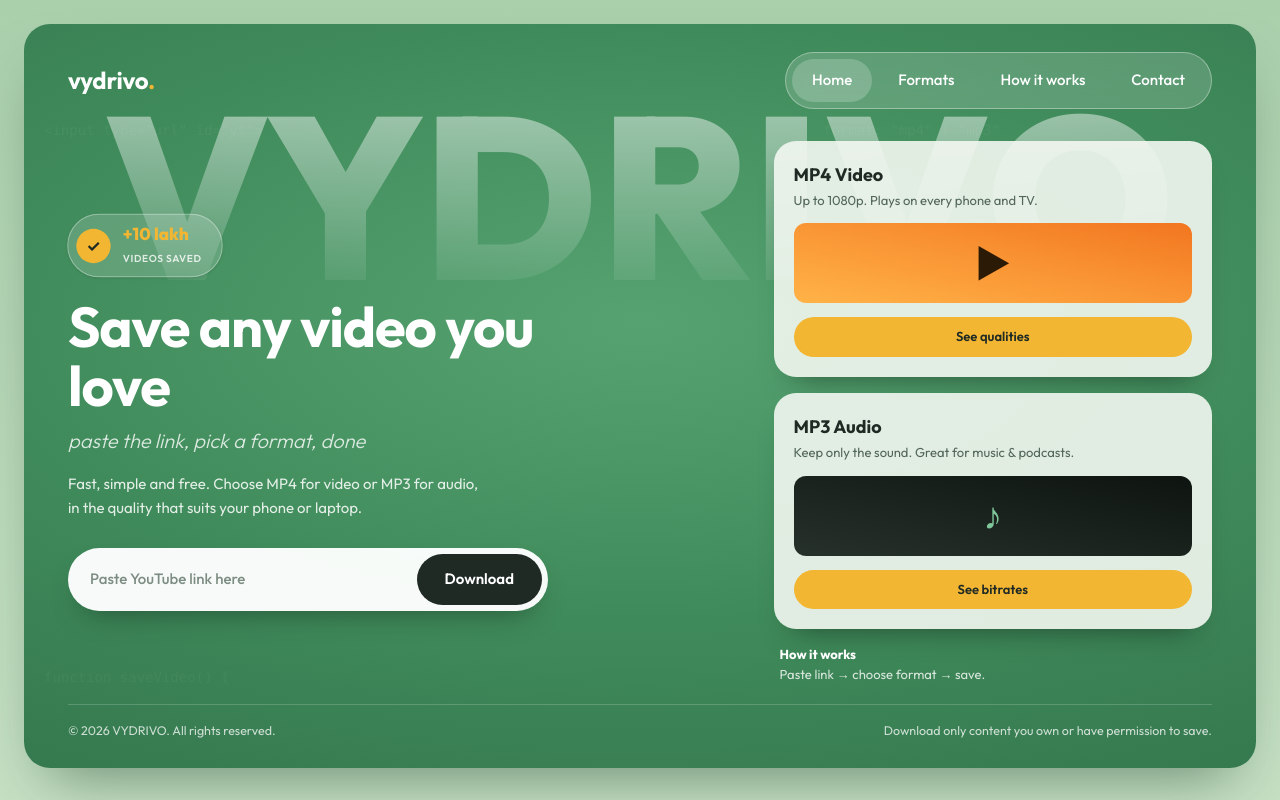
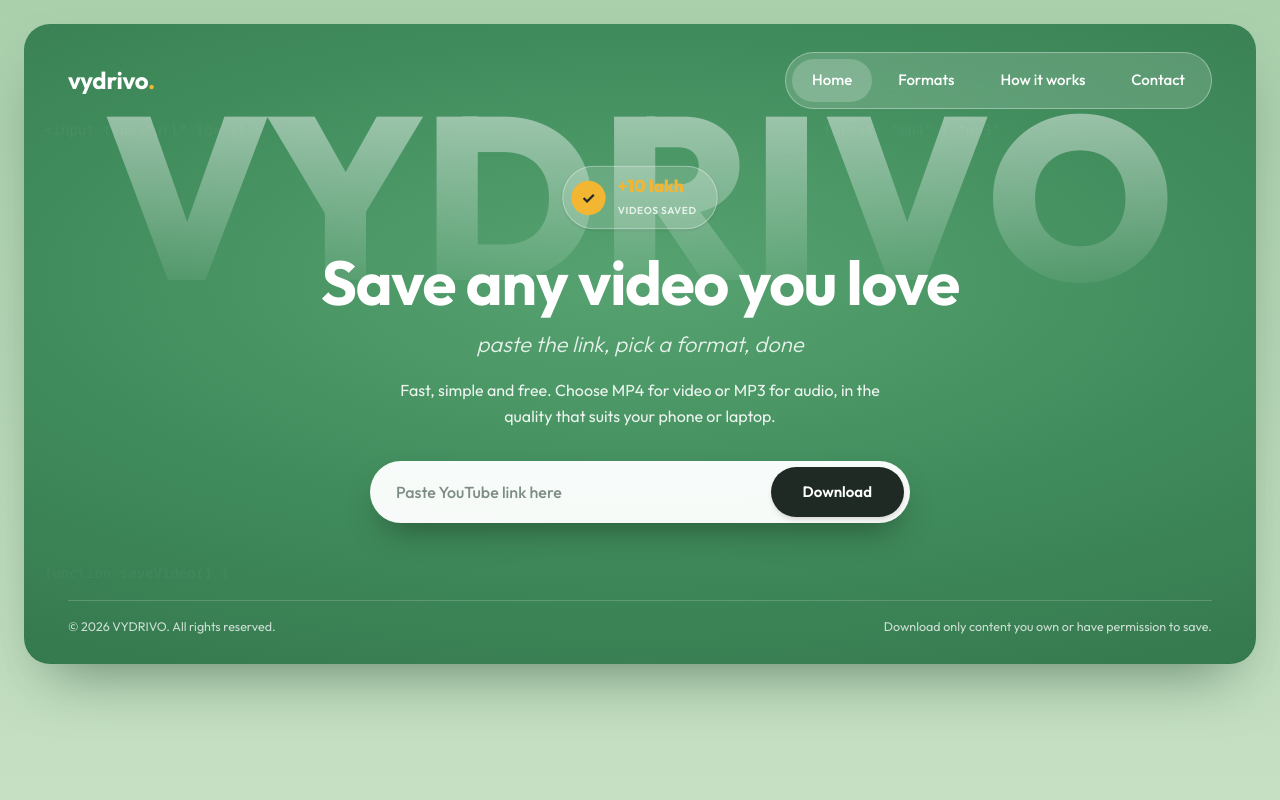
Before and after one commit to FaizanGouri/vydrivo, a Next.js app in the folder frontend/: page / in a window 1280 px wide. Built offline with nearby package versions, Linux system fonts and the light colour scheme.

Commit message:
UI Cleanup: Remove static MP4 and MP3 format cards and center downloader hero section

```diff
--- a/frontend/src/app/page.tsx
+++ b/frontend/src/app/page.tsx
@@ -230,11 +230,8 @@ export default function Home() {
         </div>
       </nav>
 
-      {/* Hero Section (Balanced 2-Column Layout Without Ninja Mascot) */}
-      <section className="relative z-10 flex-1 grid grid-cols-1 lg:grid-cols-[1.2fr_0.8fr] items-center gap-12 pt-8">
-
-        {/* Left Column: Copy & Downloader Input */}
-        <div className="flex flex-col items-center lg:items-start text-center lg:text-left">
+      {/* Hero Section (Centered Clean & Focused Downloader) */}
+      <section className="relative z-10 flex-1 flex flex-col items-center justify-center text-center py-10">
 
         {/* Badge with pulse */}
         <div className="pulse-badge inline-flex items-center gap-3 py-2 pl-2 pr-5 rounded-full bg-white/[0.16] border border-white/[0.35] mb-5 shadow-sm">
@@ -247,89 +244,39 @@ export default function Home() {
           </div>
         </div>
 
-          <h1 className="text-[clamp(36px,4.5vw,56px)] leading-[1.06] font-bold tracking-[-0.02em] text-white max-w-[14ch]">
+        <h1 className="text-[clamp(36px,5vw,62px)] leading-[1.08] font-bold tracking-[-0.02em] text-white max-w-[18ch]">
           Save any video you love
         </h1>
 
-          <p className="mt-2.5 italic font-light text-[20px] text-white/80">
+        <p className="mt-3 italic font-light text-[22px] text-white/85">
           paste the link, pick a format, done
         </p>
 
-          <p className="mt-4 max-w-[42ch] text-[15px] leading-relaxed text-white/85">
+        <p className="mt-4 max-w-[48ch] text-[15px] sm:text-[16px] leading-relaxed text-white/90">
           Fast, simple and free. Choose MP4 for video or MP3 for audio, in the quality that suits your phone or laptop.
         </p>
 
         {/* Input Box Form */}
-          <form onSubmit={handleInspect} className="mt-7 flex gap-2 p-1.5 rounded-full bg-white/[0.96] w-full max-w-[480px] shadow-[0_14px_30px_-14px_rgba(0,0,0,0.4)] focus-within:ring-2 focus-within:ring-[#f2b632]">
+        <form onSubmit={handleInspect} className="mt-8 flex gap-2 p-1.5 rounded-full bg-white/[0.96] w-full max-w-[540px] shadow-[0_16px_35px_-12px_rgba(0,0,0,0.4)] focus-within:ring-3 focus-within:ring-[#f2b632]">
           <input
             type="url"
             value={url}
             onChange={(e) => setUrl(e.target.value)}
             placeholder="Paste YouTube link here"
-              className="flex-1 min-w-0 border-0 bg-transparent px-4 py-2 font-medium text-[15px] text-[#1f2a24] placeholder-[#7d8d83] focus:outline-none"
+            className="flex-1 min-w-0 border-0 bg-transparent px-5 py-2.5 font-medium text-[16px] text-[#1f2a24] placeholder-[#7d8d83] focus:outline-none"
           />
           <button
             type="submit"
             disabled={loading}
-              className="border-0 cursor-pointer font-semibold text-[15px] px-7 py-3.5 rounded-full bg-[#1f2a24] hover:bg-[#0f1612] text-white transition-all transform hover:-translate-y-0.5 disabled:opacity-50 flex items-center gap-2"
+            className="border-0 cursor-pointer font-semibold text-[15px] px-8 py-3.5 rounded-full bg-[#1f2a24] hover:bg-[#0f1612] text-white transition-all transform hover:-translate-y-0.5 disabled:opacity-50 flex items-center gap-2 shadow-md"
           >
             {loading ? <Loader2 className="w-4 h-4 animate-spin" /> : "Download"}
           </button>
         </form>
 
         {/* Feedback Messages */}
-          {msg && <p className="mt-3 text-[14px] text-white font-medium">{msg}</p>}
-          {error && <p className="mt-3 text-[14px] text-[#ffe29a] font-medium flex items-center gap-1.5"><AlertCircle className="w-4 h-4 shrink-0" />{error}</p>}
-        </div>
-
-        {/* Right Column: Cards (Format Options & Dynamic Download Result) */}
-        <div className="flex flex-col gap-4 w-full" id="formats">
-
-          {/* Card 1: MP4 Video */}
-          <article className="clip-card p-5 rounded-[22px] bg-[#f3f8f1]/90 text-[#1f2a24] shadow-[0_18px_30px_-20px_rgba(0,0,0,0.5)]">
-            <h3 className="text-[18px] font-bold">MP4 Video</h3>
-            <p className="text-[13px] leading-snug text-[#53665a] mt-1">Up to 1080p. Plays on every phone and TV.</p>
-            <div className="my-3.5 h-20 rounded-xl bg-gradient-to-tr from-[#ffb347] to-[#f2761f] grid place-items-center text-[38px] font-extrabold text-[#2b1a05]">
-              ▶
-            </div>
-            <button
-              onClick={() => {
-                if (videoData) {
-                  const v = videoData.options.find(o => o.type === "video");
-                  if (v) setSelectedOption(v);
-                }
-              }}
-              className="w-full py-2.5 px-4 rounded-full bg-[#f2b632] hover:bg-[#e0a72c] text-[#1f2a24] font-semibold text-[13px] transition-colors cursor-pointer"
-            >
-              See qualities
-            </button>
-          </article>
-
-          {/* Card 2: MP3 Audio */}
-          <article className="clip-card p-5 rounded-[22px] bg-[#f3f8f1]/90 text-[#1f2a24] shadow-[0_18px_30px_-20px_rgba(0,0,0,0.5)]">
-            <h3 className="text-[18px] font-bold">MP3 Audio</h3>
-            <p className="text-[13px] leading-snug text-[#53665a] mt-1">Keep only the sound. Great for music &amp; podcasts.</p>
-            <div className="my-3.5 h-20 rounded-xl bg-gradient-to-tr from-[#27312b] to-[#0e1511] grid place-items-center text-[38px] font-extrabold text-[#7fc79a]">
-              ♪
-            </div>
-            <button
-              onClick={() => {
-                if (videoData) {
-                  const a = videoData.options.find(o => o.type === "audio");
-                  if (a) setSelectedOption(a);
-                }
-              }}
-              className="w-full py-2.5 px-4 rounded-full bg-[#f2b632] hover:bg-[#e0a72c] text-[#1f2a24] font-semibold text-[13px] transition-colors cursor-pointer"
-            >
-              See bitrates
-            </button>
-          </article>
-
-          <p className="text-[13px] text-white/80 pl-1.5 hidden lg:block" id="how">
-            <b className="block text-white">How it works</b>
-            Paste link &rarr; choose format &rarr; save.
-          </p>
-        </div>
+        {msg && <p className="mt-4 text-[14px] text-white font-medium">{msg}</p>}
+        {error && <p className="mt-4 text-[14px] text-[#ffe29a] font-medium flex items-center gap-1.5"><AlertCircle className="w-4 h-4 shrink-0" />{error}</p>}
       </section>
 
       {/* Dynamic Video Preview / Processing Modal / Drawer if video is fetched */}
```
Lines whose indentation alone changed are shown as unchanged.
